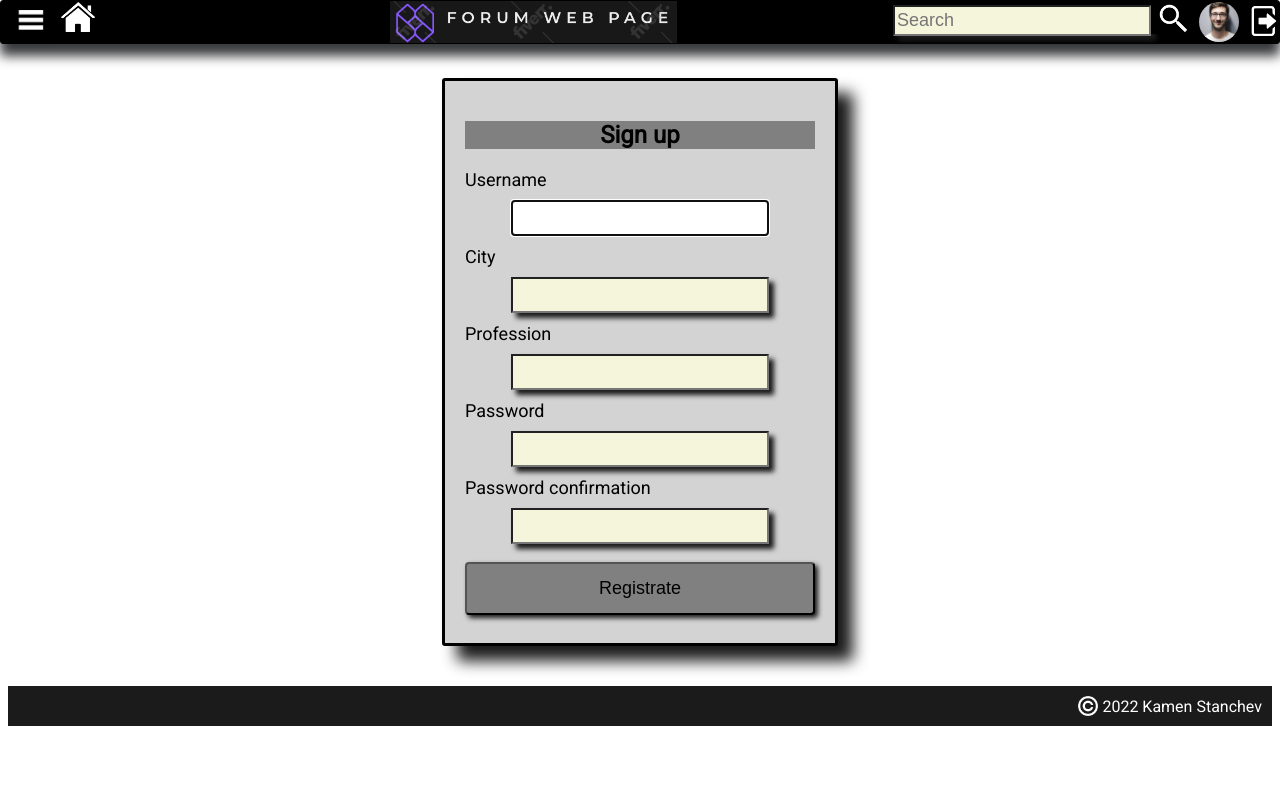
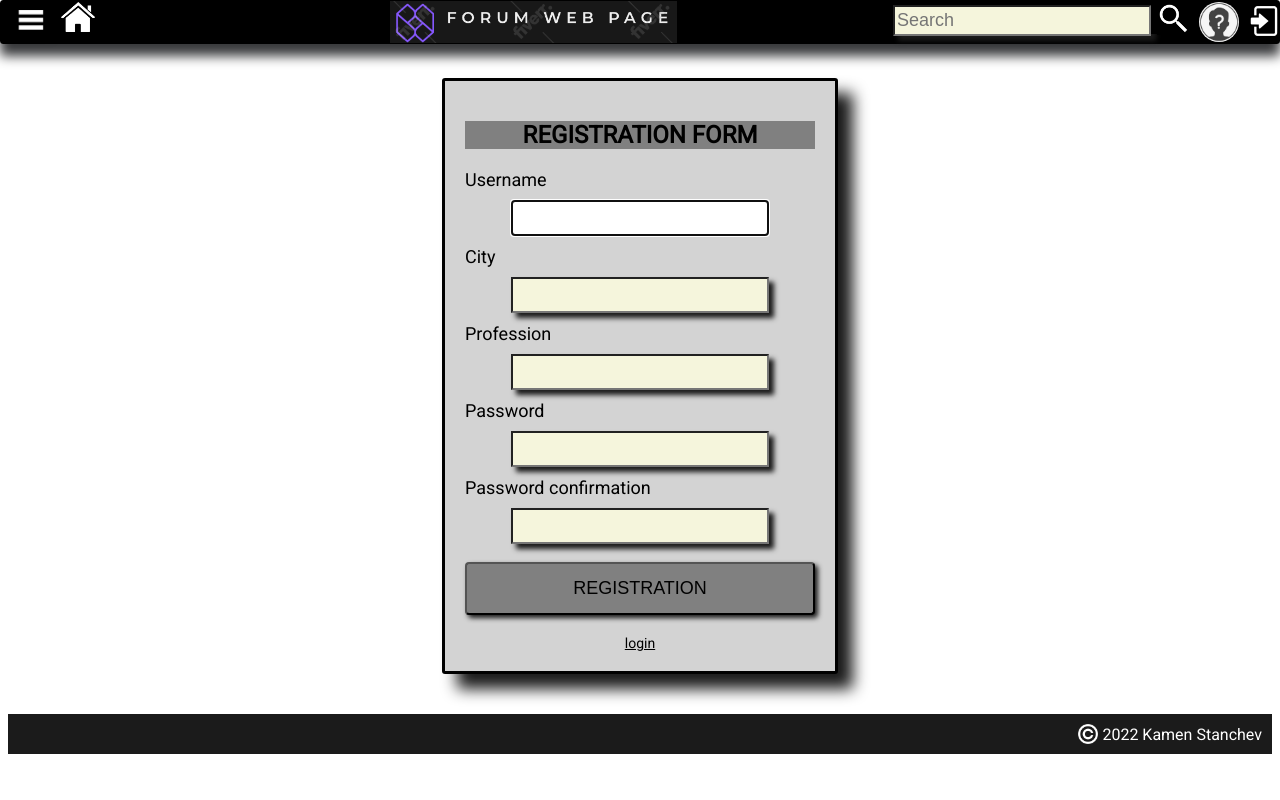
Before and after one commit to KamenStanchev/forum_web_site, a Django app: page /signup/ in a window 1280 px wide. Run offline with Django 4.2, Linux system fonts and the light colour scheme.

Commit message:
login, logout functionality

```diff
--- a/forum_project/registration/forms.py
+++ b/forum_project/registration/forms.py
@@ -1,4 +1,4 @@
-from django.contrib.auth.forms import UserCreationForm
+from django.contrib.auth.forms import UserCreationForm, AuthenticationForm
 from django.contrib.auth.models import User
 from django import forms
 
@@ -10,3 +10,6 @@ class SignUpForm(UserCreationForm):
     class Meta:
         model = User
         fields = ('username', 'city', 'profession', 'password1', 'password2', )
+
+class LogInForm(AuthenticationForm):
+    pass
--- a/forum_project/registration/templates/signup.html
+++ b/forum_project/registration/templates/registration.html
@@ -4,11 +4,7 @@
 
 {% block page_content %}
 
-{#{% if user.is_authenticated %}#}
-{#    <p>Welcome, {{ user.get_username }}. Thanks for logging in.</p>#}
-{#{% else %}#}
-{#    <p>Welcome, new user. Please log in.</p>#}
-{#{% endif %}#}
+
 
     <style>
         .user-form {
@@ -67,10 +63,22 @@
             background-color: darkslategrey;
         }
 
+        .link-in-registration-box{
+            margin-top: 12px;
+            text-align: center;
+            color: black;
+            font-size: 14px;
+            transition: transform 0.1s;
+        }
+
+        .link-in-registration-box:hover{
+            transform: scale(1.5);
+        }
+
     </style>
 
      <form class="user-form"  method="post">
-         <h2 class="title-registration-box">Sign up</h2>
+         <h2 class="title-registration-box">{{ title }} FORM</h2>
          {% csrf_token %}
          {% for field in form %}
              <span class="label">
@@ -79,6 +87,11 @@
              {{ field }}
          {% endfor %}
 
-         <button class="registrate-button" type="submit" >Registrate</button>
+         <button class="registrate-button" type="submit" >{{ title }}</button>
+        {% if title == 'REGISTRATION' %}
+            <a class="link-in-registration-box" href="{% url 'login' %}">login</a>
+        {% elif title == 'LOGIN' %}
+            <a class="link-in-registration-box" href="{% url 'signup' %}">registrate now</a>
+        {% endif  %}
 
 {% endblock %}
--- a/forum_project/registration/urls.py
+++ b/forum_project/registration/urls.py
@@ -1,8 +1,10 @@
 from django.urls import path
 
 from forum_project.main_app import views
-from forum_project.registration.views import signup
+from forum_project.registration.views import signup, login_page, logout_page
 
 urlpatterns = [
-    path('signup/', signup, name='signup')
+    path('signup/', signup, name='signup'),
+    path('login/', login_page, name='login'),
+    path('logout/', logout_page, name='logout'),
 ]
--- a/forum_project/registration/views.py
+++ b/forum_project/registration/views.py
@@ -1,6 +1,7 @@
-from django.contrib.auth import authenticate, login
+from django.contrib.auth import authenticate, login, forms, logout
+from django.http import HttpResponse
 from django.shortcuts import redirect, render
-from .forms import SignUpForm
+from .forms import SignUpForm, LogInForm
 from .models import Profile
 
 
@@ -12,6 +13,7 @@ def update_user_data(user):
 
 
 def signup(request):
+    title = 'REGISTRATION'
     if request.method == 'POST':
         form = SignUpForm(request.POST)
         if form.is_valid():
@@ -31,4 +33,28 @@ def signup(request):
             return redirect('home')
     else:
         form = SignUpForm()
-    return render(request, 'signup.html', {'form': form})
+    return render(request, 'registration.html', {'form': form, 'title': title})
+
+
+def login_page(request):
+    form = LogInForm()
+    title = 'LOGIN'
+    if request.method == 'POST':
+        username = request.POST.get('username')
+        password = request.POST.get('password')
+
+        user = authenticate(request, username=username, password=password)
+
+        if user is not None:
+            login(request, user)
+            # messages.info(request, 'You successfully login.')
+            return redirect('home')
+        # else:
+        #     messages.error(request, f'User name: "{username}" or password is not correct.')
+
+    return render(request, 'registration.html', context={'form': form, 'title': title}, )
+
+
+def logout_page(request):
+    logout(request)
+    return redirect('home')
--- a/templates/base.html
+++ b/templates/base.html
@@ -35,10 +35,16 @@
                 <div class="right-side">
                     <input class="search-bar" type="text" placeholder="Search">
                     <button class="search-button"><img class="search-button-icon" src="{% static 'icons/search-button.png' %}"></button>
+                    {% if user.is_authenticated %}
+                        <img class="current-user-image"
+                            src="{% static 'images/profile-image.jfif' %}">
+                        <a href="{% url 'logout' %}"><img class="login-logout-link" src="{% static 'icons/logout-icon1.png' %}"></a>
+                    {% else %}
+                        <img class="current-user-image"
+                            src="{% static 'images/no-profile-image.jfif' %}">
+                        <a href="{% url 'login' %}"><img class="login-logout-link" src="{% static 'icons/login-icon.png' %}"></a>
+                    {% endif %}
 
-                    <img class="current-user-image"
-                         src="{% static 'images/profile-image.jfif' %}">
-                    <a href="#"><img class="login-logout-link" src="{% static 'icons/logout-icon1.png' %}"></a>
                 </div>
         </div>
 
```
Also changed, not shown: db.sqlite3, static/icons/login-icon.png (added), static/images/no-profile-image.jfif (added).
